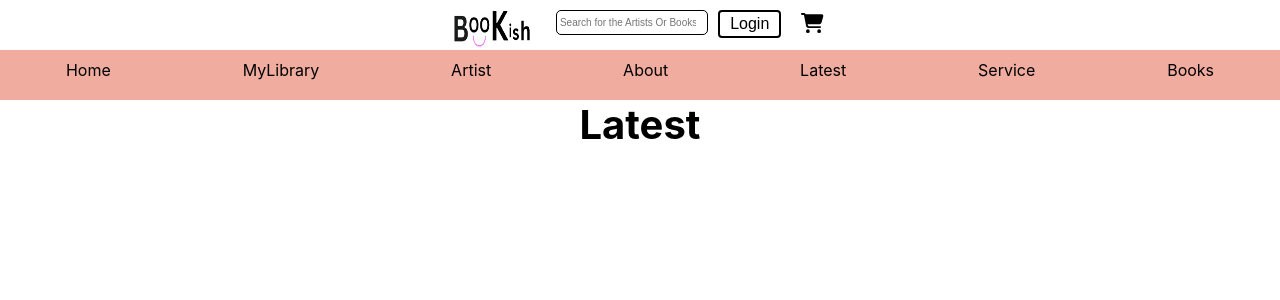
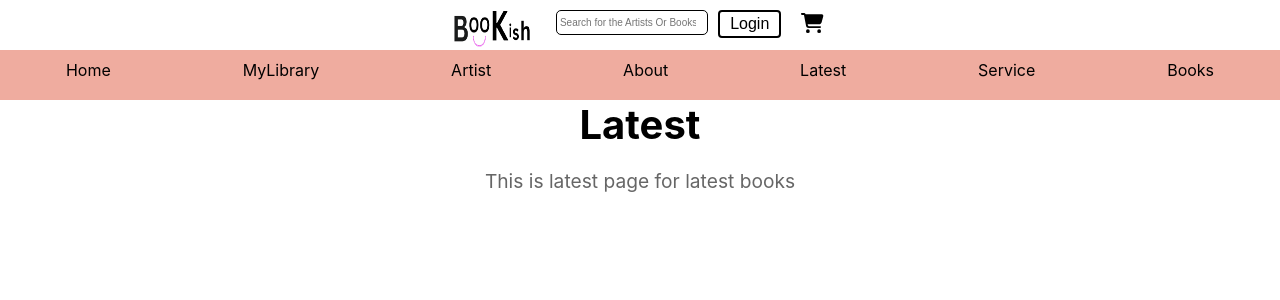
Before and after one commit to Neha020401/Bookish, a React (Create React App) app in the folder bookish/: page /latest in a window 1280 px wide. Shown: the top 300 px of the page. Built offline with nearby package versions, Linux system fonts and the light colour scheme.

Commit message:
new phase was added

```diff
--- a/bookish/src/Components/Latest.js
+++ b/bookish/src/Components/Latest.js
@@ -4,6 +4,7 @@ const Latest = () => {
   return (
     <div>
       <h1> Latest</h1>
+      <p> This is latest page for latest books</p>
     </div>
   )
 }
```
